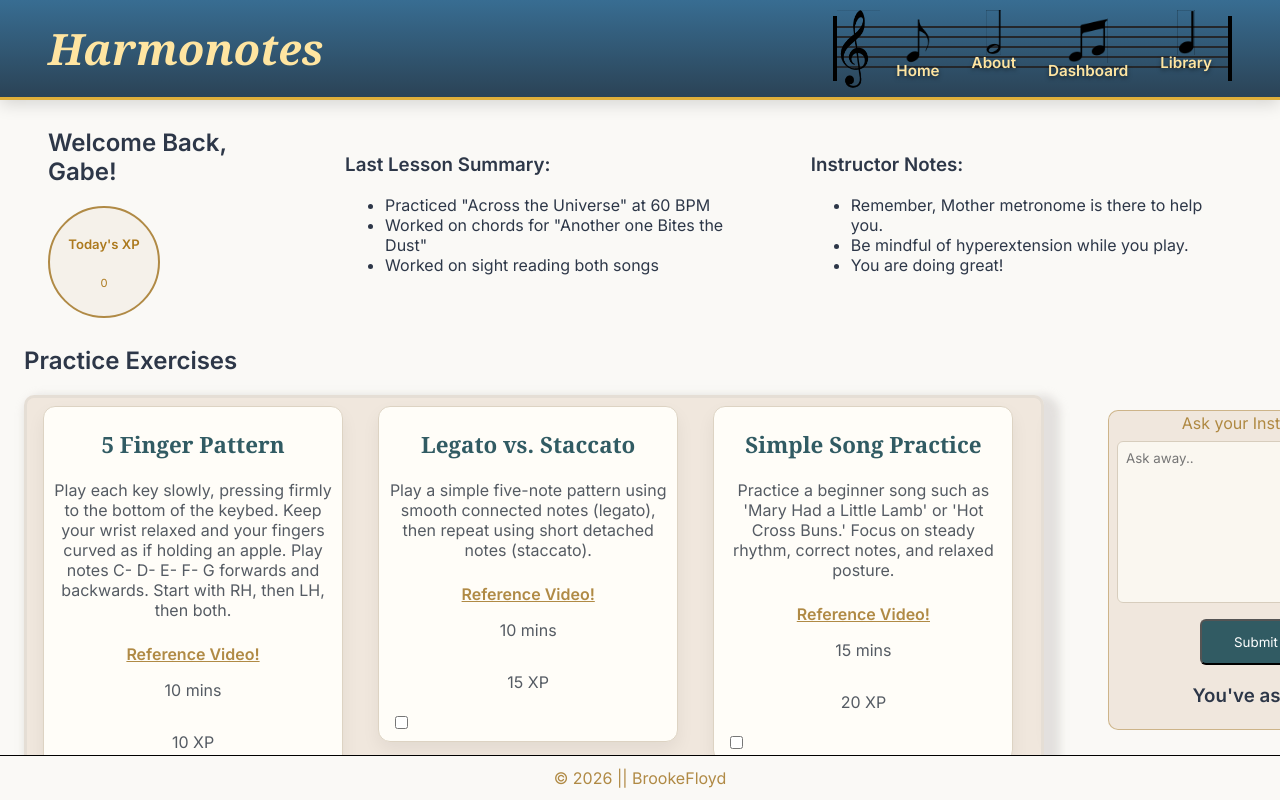
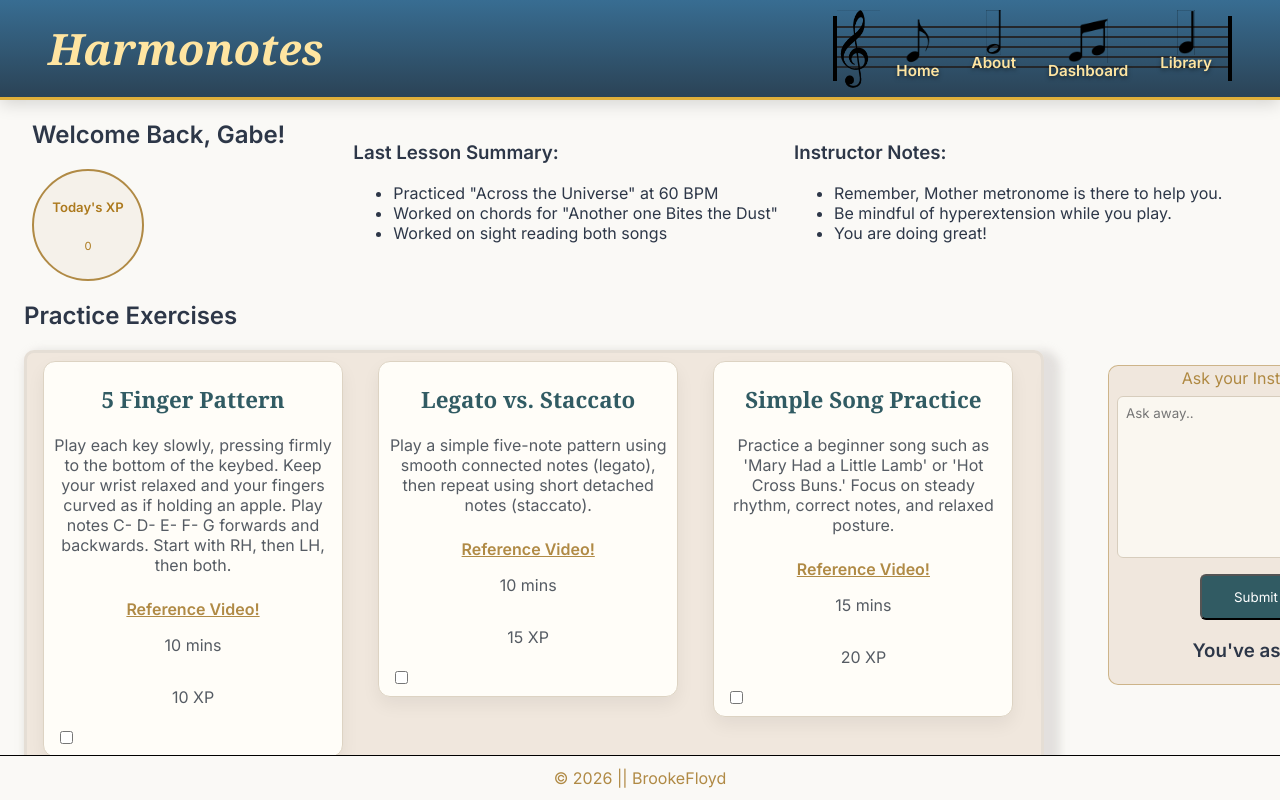
Before and after one commit to BrookeFloyd10/Harmonotes-BrookeF, a React (Vite) app in the folder harmonotes/: page /dashboard in a window 1280 px wide. Built offline with nearby package versions, Linux system fonts and the light colour scheme.

Commit message:
separated dashboard into top and left classes so i can have multiple flex containers, added rough styling for each

```diff
--- a/harmonotes/src/App.css
+++ b/harmonotes/src/App.css
@@ -157,14 +157,23 @@
 
 .dashboard-top {
     display: flex;
+    flex-direction: row;
     align-items: center;
-    justify-content: center;
-    flex-shrink: 0;
-    margin: 0 auto;
-    gap: 3rem;
-    padding: .5rem 3rem;
+    justify-content: space-between;
+    margin: 0.5 auto 0;
+    width: 100%;
+    max-width: 98vw;
+    gap: 1rem;
+    padding: 0 2rem;
 }
 
+.dashboard-left {
+    display: flex;
+    flex-direction: column;
+    align-items: flex-start;
+    flex: 1;
+    min-width: 0;
+}
 
 .welcome-message h2 {
     font-family: Georgia, 'Times New Roman', Times, serif;
```
